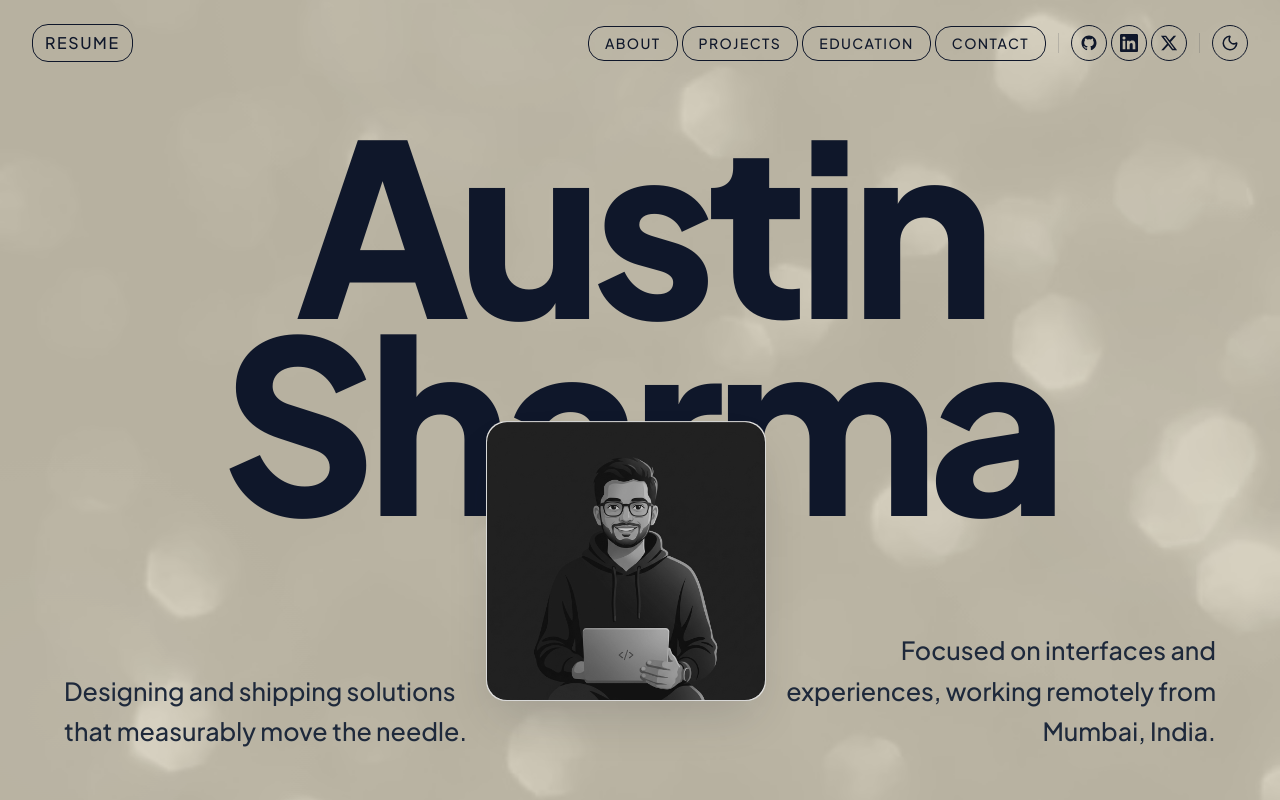
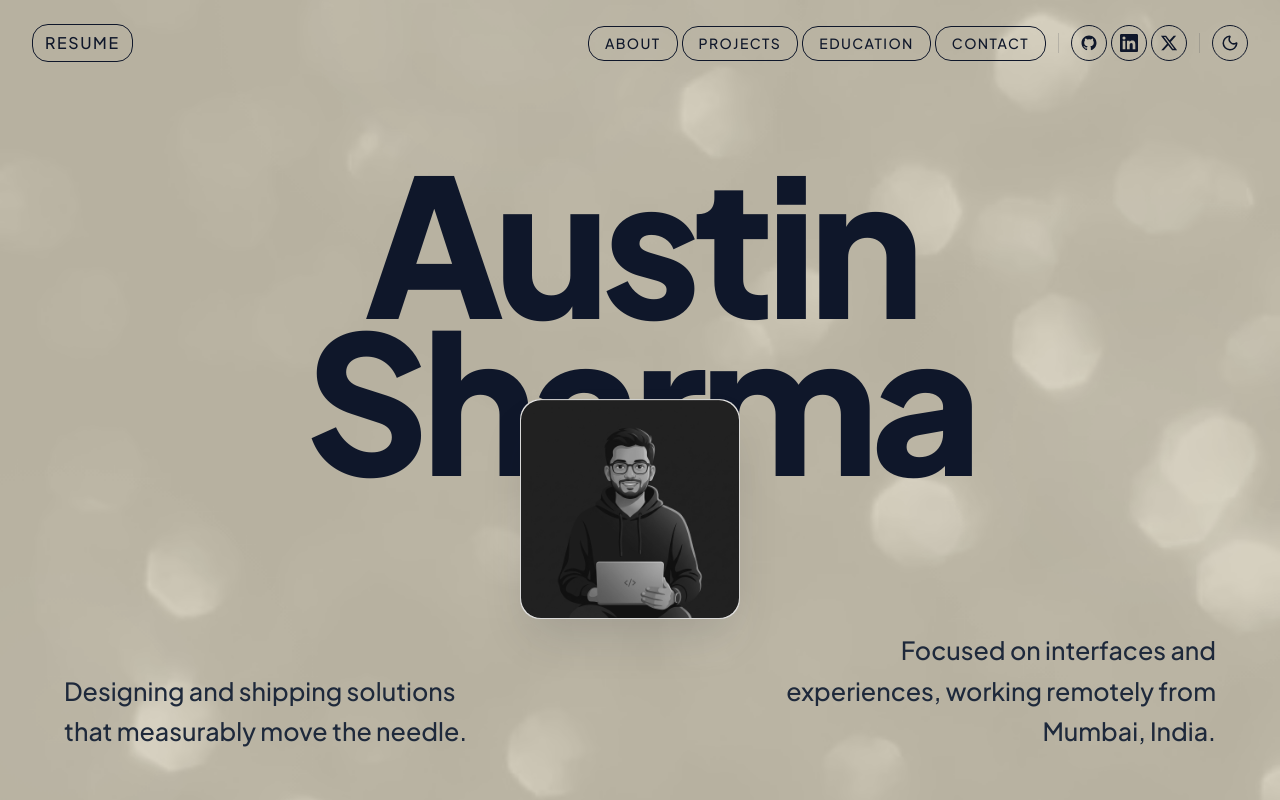
Before and after one commit to austin676/Portfolio, a Next.js app: page / in a window 1280 px wide. Shown: the top 800 px of the page. Built offline with nearby package versions, Linux system fonts and the light colour scheme.

Commit message:
decrease size

```diff
--- a/src/components/FooterSection.tsx
+++ b/src/components/FooterSection.tsx
@@ -24,7 +24,7 @@ export default function FooterSection() {
           className="h-[20vw] w-[20vw] max-h-[280px] max-w-[280px] min-h-[90px] min-w-[90px] flex-shrink-0 rounded-full border border-neutral-700 shadow-xl bg-center bg-no-repeat"
           style={{ backgroundImage: "url('/Pic2.jpg')", backgroundSize: "135%" }}
         />
-        <h2 className="font-black tracking-tighter text-[#e8e2d5] text-[clamp(96px,18vw,260px)] leading-none select-none">
+        <h2 className="font-black tracking-tighter text-[#e8e2d5] text-[clamp(64px,13vw,190px)] leading-none select-none">
           LET&apos;S TALK
         </h2>
       </motion.div>
--- a/src/components/HeroSection.tsx
+++ b/src/components/HeroSection.tsx
@@ -75,7 +75,7 @@ export default function HeroSection() {
             transition={{ delay: 2.5 * delayMultiplier, duration: 1.2, ease: [0.16, 1, 0.3, 1] }}
             className="font-black tracking-[-0.04em]"
             style={{
-              fontSize: "clamp(4.5rem, min(25vw, 38vh), 15rem)",
+              fontSize: "clamp(3.5rem, min(20vw, 32vh), 12rem)",
               lineHeight: "0.82",
               color: "var(--text-hero)",
             }}
@@ -106,7 +106,7 @@ export default function HeroSection() {
             >
               {/* Avatar Card */}
               <div
-                className="group relative h-[220px] w-[220px] cursor-pointer rounded-[20px] transition-colors duration-[400ms] ease-[ease] hover:bg-[#7B5CF0] shadow-2xl md:h-[260px] md:w-[260px] lg:h-[280px] lg:w-[280px]"
+                className="group relative h-[170px] w-[170px] cursor-pointer rounded-[20px] transition-colors duration-[400ms] ease-[ease] hover:bg-[#7B5CF0] shadow-2xl md:h-[200px] md:w-[200px] lg:h-[220px] lg:w-[220px]"
                 style={{
                   backgroundColor: "var(--bg-card)",
                   borderWidth: "1px",
@@ -122,7 +122,7 @@ export default function HeroSection() {
                     alt="Austin Sharma — Developer Portrait"
                     fill
                     className="object-cover grayscale brightness-[0.85] transition-all duration-[400ms] ease-[ease] group-hover:grayscale-0 group-hover:brightness-100"
-                    sizes="(max-width: 768px) 220px, 280px"
+                    sizes="(max-width: 768px) 170px, 220px"
                     priority
                   />
                 </div>
```
